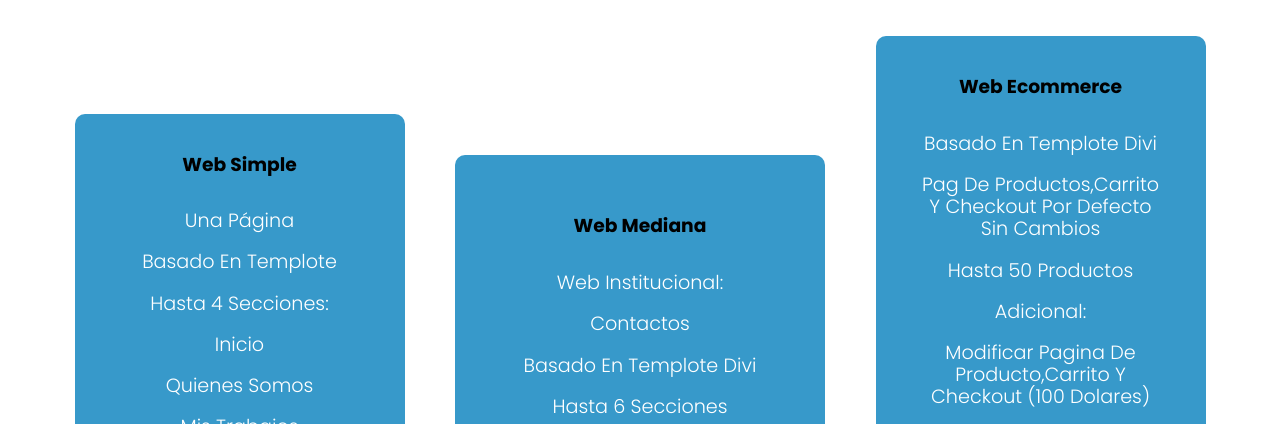
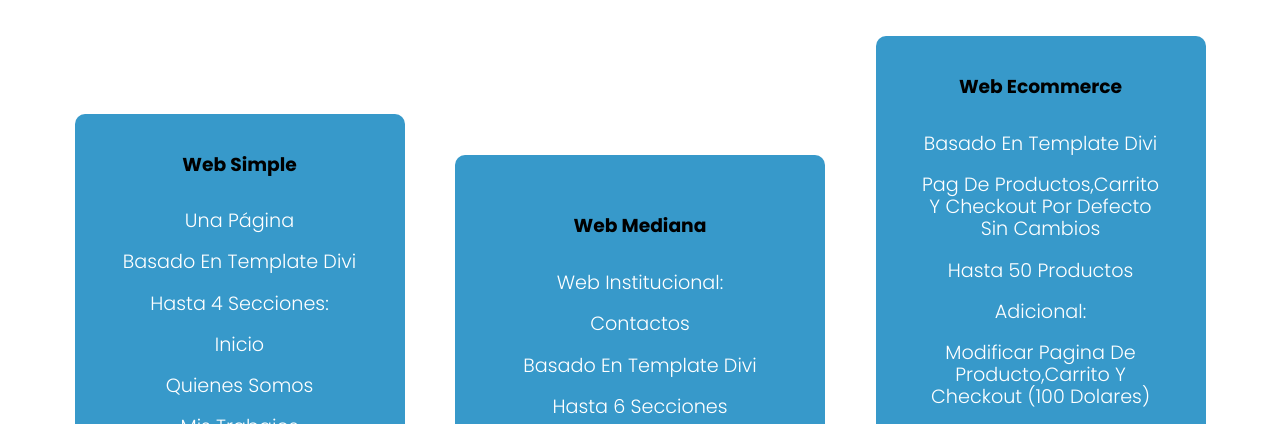
Before and after one commit to vermillionstudio/vermillionstudio.github.io, a plain HTML site: page index.html in a window 1280 px wide. Shown: the part 1420-1844 px from the top of the page. Drawn offline with Linux system fonts and the light colour scheme.

Commit message:
Update index.html

```diff
--- a/index.html
+++ b/index.html
@@ -75,7 +75,7 @@
 
                     <div class="price__items">
                         <p class="price__features">Una página</p>
-                        <p class="price__features">Basado en templote</p>
+                        <p class="price__features">Basado en template divi</p>
                         <p class="price__features">Hasta 4 secciones:</p>
                         <p class="price__features">Inicio</p>
                         <p class="price__features">quienes somos</p>
@@ -93,7 +93,7 @@
                     <div class="price__items">
                         <p class="price__features">web institucional:</p>
                         <p class="price__features">Contactos</p>
-                        <p class="price__features">Basado en templote Divi</p>
+                        <p class="price__features">Basado en template divi</p>
                         <p class="price__features">Hasta 6 secciones</p>
                         <p class="price__features">Formulario de contacto</p>
                     </div>
@@ -105,7 +105,7 @@
                 <div class="price__element">
                     <h3 class="price__features">Web ecommerce</h3>
                     <div class="price__items">
-                        <p class="price__features">Basado en templote divi</p>
+                        <p class="price__features">Basado en template divi</p>
                         <p class="price__features">pag de productos,carrito y checkout por defecto sin cambios</p>
                         <p class="price__features">Hasta 50 productos</p>
                         <p class="price__features">Adicional:</p>
```
